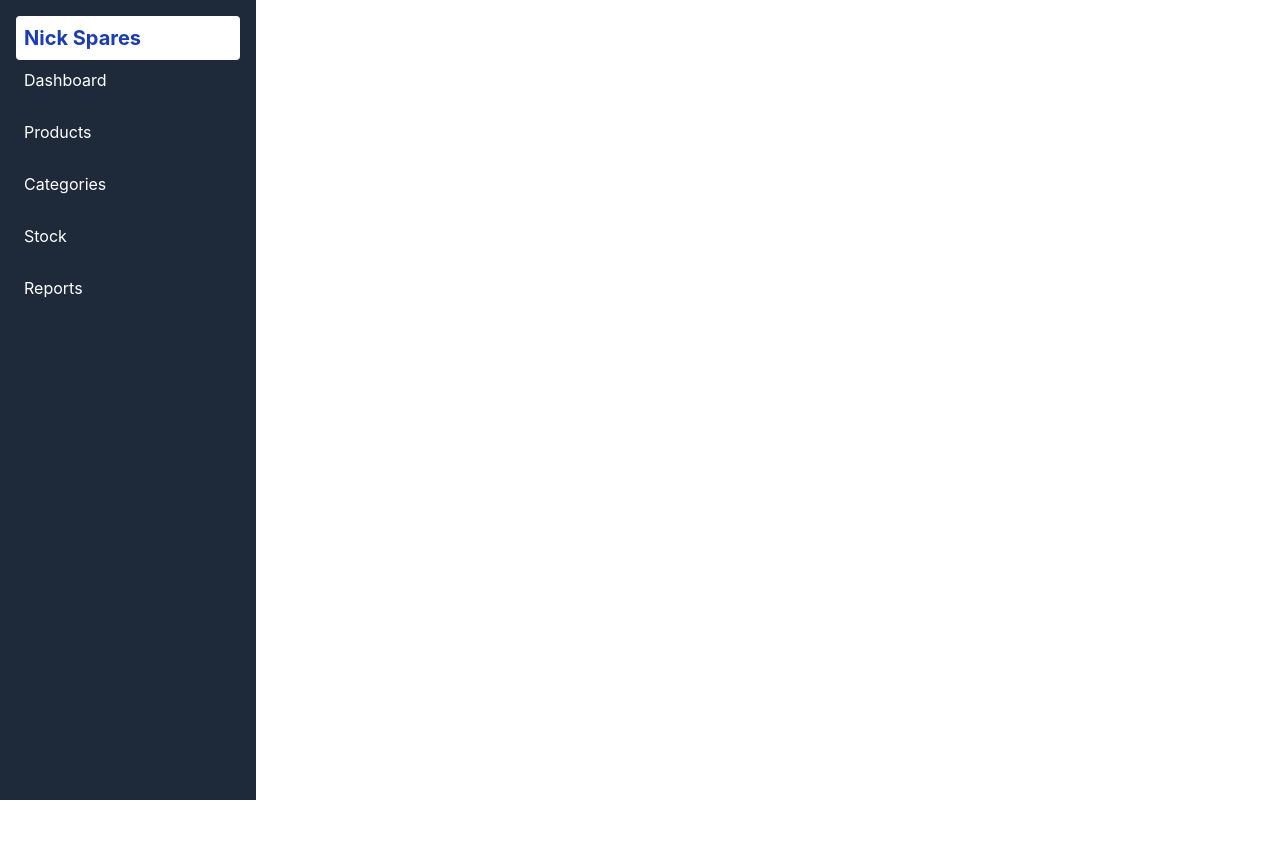
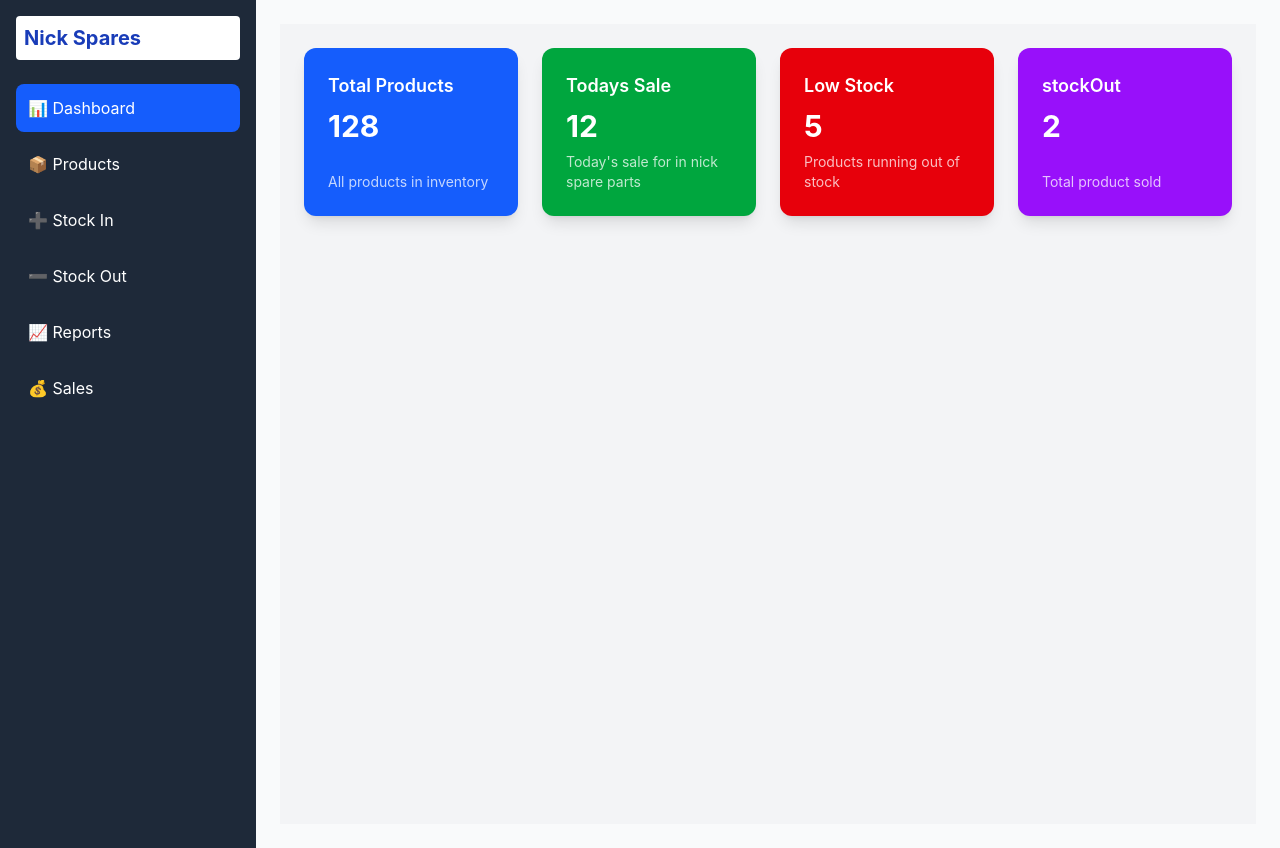
Before and after one commit to Kandwanahonathan/e-commerce-spare-parts, a React (Vite) app in the folder frontend/my-app/: page /admin-dash in a window 1280 px wide. Before the commit the page ends 800 px from the top, so only its background shows below. Built offline with nearby package versions, Linux system fonts and the light colour scheme; sample sign-in values are in the browser's storage.

Commit message:
spare_parts

```diff
--- a/frontend/my-app/src/pages/admin-dash.jsx
+++ b/frontend/my-app/src/pages/admin-dash.jsx
@@ -1,43 +1,109 @@
-import React,{useState} from "react";
+import React, { useState, useEffect } from "react";
 import DashboardHome from "./dashboard";
-import Stock from "./stock";
+import StockIn from "./stockIn";
+import StockOut from "./stockOut";
 import Reports from "./report";
 import Products from "./product";
-import Categories from "./categories";
+import Sales from "./sales";
+// import Categories from "./categories"; // Uncomment if you have this
+
 export default function Admin() {
-    const user=JSON.parse(localStorage.getItem("user"))
+    const [user, setUser] = useState(null);
+    const [active, setActive] = useState("dashboard"); // Default to dashboard
+
+    useEffect(() => {
+        const storedUser = localStorage.getItem("user");
+        if (storedUser) {
+            setUser(JSON.parse(storedUser));
+        }
+    }, []);
+
     if (!user) {
-        return <h2>first login</h2>
+        return <h2 className="p-8 text-center">Please login first</h2>;
     }
-    const [active, setActive]=useState("")
-    return(
-        <div className="flex">
 
-            <div className="w-64 h-screen bg-gray-800 text-white p-4">
-                <div className="bg-white rounded p-2 "><h2 className="font-bold text-xl text-blue-800 rounded">Nick Spares</h2></div>
-                <ul className="space-y-3">
-                    <li className={`p-2 rounded cursor-pointer ${
-                        active==="dashboard"? "bg-gray-500":"hover:bg-blue-800"
-                     }`} onClick={()=>setActive("dashboard")}>Dashboard</li>
-                    <li className={`p-2 rounded cursor-pointer ${
-                        active==="products"? "bg-gray-500":"hover:bg-blue-800"
-                     }`} onClick={()=>setActive("products")}>Products</li>
-                    <li className={`p-2 rounded cursor-pointer ${
-                        active==="categories"? "bg-gray-500":"hover:bg-blue-800"
-                     }`} onClick={()=>setActive("categories")}>Categories</li>
-                    <li className={`p-2 rounded cursor-pointer ${
-                        active==="stock"? "bg-gray-500":"hover:bg-blue-800"
-                     }`} onClick={()=>setActive("stock")}>Stock</li>
-                    <li className={`p-2 rounded cursor-pointer ${
-                        active==="reports"? "bg-gray-500":"hover:bg-blue-800"
-                     }`} onClick={()=>setActive("reports")}>Reports</li>
+    const renderContent = () => {
+        switch (active) {
+            case "dashboard":
+                return <DashboardHome />;
+            case "products":
+                return <Products />;
+            case "stockIn":
+                return <StockIn />;
+            case "stockOut":
+                return <StockOut />;
+            case "reports":
+                return <Reports />;
+            case "sales":
+                return <Sales />;
+            default:
+                return <DashboardHome />;
+        }
+    };
+
+    return (
+        <div className="flex min-h-screen">
+            {/* Sidebar */}
+            <div className="w-64 bg-gray-800 text-white p-4 flex flex-col">
+                <div className="bg-white rounded p-2 mb-6">
+                    <h2 className="font-bold text-xl text-blue-800">Nick Spares</h2>
+                </div>
+                <ul className="space-y-2 flex-1">
+                    <li
+                        className={`p-3 rounded-lg cursor-pointer transition-colors ${
+                            active === "dashboard" ? "bg-blue-600 text-white" : "hover:bg-blue-700"
+                        }`}
+                        onClick={() => setActive("dashboard")}
+                    >
+                        📊 Dashboard
+                    </li>
+                    <li
+                        className={`p-3 rounded-lg cursor-pointer transition-colors ${
+                            active === "products" ? "bg-blue-600 text-white" : "hover:bg-blue-700"
+                        }`}
+                        onClick={() => setActive("products")}
+                    >
+                        📦 Products
+                    </li>
+                    <li
+                        className={`p-3 rounded-lg cursor-pointer transition-colors ${
+                            active === "stockIn" ? "bg-blue-600 text-white" : "hover:bg-blue-700"
+                        }`}
+                        onClick={() => setActive("stockIn")}
+                    >
+                        ➕ Stock In
+                    </li>
+                    <li
+                        className={`p-3 rounded-lg cursor-pointer transition-colors ${
+                            active === "stockOut" ? "bg-blue-600 text-white" : "hover:bg-blue-700"
+                        }`}
+                        onClick={() => setActive("stockOut")}
+                    >
+                        ➖ Stock Out
+                    </li>
+                    <li
+                        className={`p-3 rounded-lg cursor-pointer transition-colors ${
+                            active === "reports" ? "bg-blue-600 text-white" : "hover:bg-blue-700"
+                        }`}
+                        onClick={() => setActive("reports")}
+                    >
+                        📈 Reports
+                    </li>
+                    <li
+                        className={`p-3 rounded-lg cursor-pointer transition-colors ${
+                            active === "sales" ? "bg-blue-600 text-white" : "hover:bg-blue-700"
+                        }`}
+                        onClick={() => setActive("sales")}
+                    >
+                        💰 Sales
+                    </li>
                 </ul>
             </div>
-            {active ==="dashboard" && <DashboardHome/>}
-            {active ==="product" && <Products/>}
-            {active ==="Stock" && <Stock/>}
-            {active ==="Categories" && <Categories/>}
-            {active ==="Report" && <Reports/>}
+
+            {/* Main Content */}
+            <div className="flex-1 p-6 bg-gray-50">
+                {renderContent()}
+            </div>
         </div>
-    )
+    );
 }
--- a/frontend/my-app/src/pages/dashboard.jsx
+++ b/frontend/my-app/src/pages/dashboard.jsx
@@ -15,10 +15,10 @@ export default function DashboardHome() {
         {/* Categories */}
         <div className="bg-green-600 text-white rounded-xl shadow-lg p-6 flex flex-col justify-between">
           <div>
-            <h3 className="text-lg font-semibold">Categories</h3>
+            <h3 className="text-lg font-semibold">Todays Sale</h3>
             <p className="mt-2 text-3xl font-bold">12</p>
           </div>
-          <div className="text-sm opacity-75 mt-2">Different product categories</div>
+          <div className="text-sm opacity-75 mt-2">Today's sale for in nick spare parts</div>
         </div>
 
         {/* Low Stock */}
@@ -33,10 +33,10 @@ export default function DashboardHome() {
         {/* Registered Users */}
         <div className="bg-purple-600 text-white rounded-xl shadow-lg p-6 flex flex-col justify-between">
           <div>
-            <h3 className="text-lg font-semibold">Registered Users</h3>
+            <h3 className="text-lg font-semibold">stockOut</h3>
             <p className="mt-2 text-3xl font-bold">2</p>
           </div>
-          <div className="text-sm opacity-75 mt-2">Total customers registered</div>
+          <div className="text-sm opacity-75 mt-2">Total product sold</div>
         </div>
 
       </div>
--- /dev/null
+++ b/frontend/my-app/src/pages/sales.jsx
@@ -0,0 +1,7 @@
+export default function Sales() {
+    return(
+        <div>
+            <h2>Categories page</h2>
+        </div>
+    )
+}
--- a/frontend/my-app/src/pages/categories.jsx
+++ b/frontend/my-app/src/pages/stockIn.jsx
@@ -1,4 +1,4 @@
-export default function Categories() {
+export default function StockIn() {
     return(
         <div>
             <h2>Categories page</h2>
--- a/frontend/my-app/src/pages/stock.jsx
+++ b/frontend/my-app/src/pages/stockOut.jsx
@@ -1,4 +1,4 @@
-export default function Stock() {
+export default function StockOut() {
     return(
         <div>
             <h2>Categories page</h2>
```
